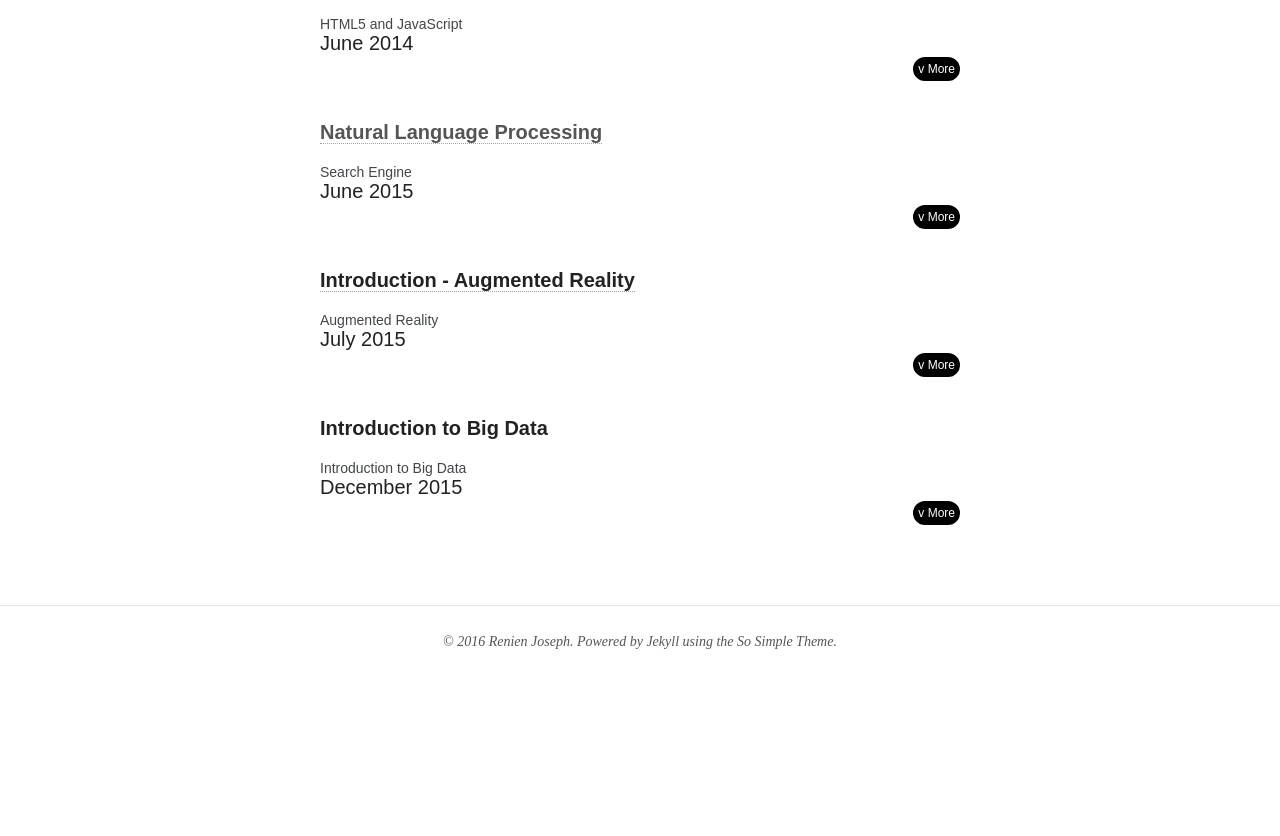
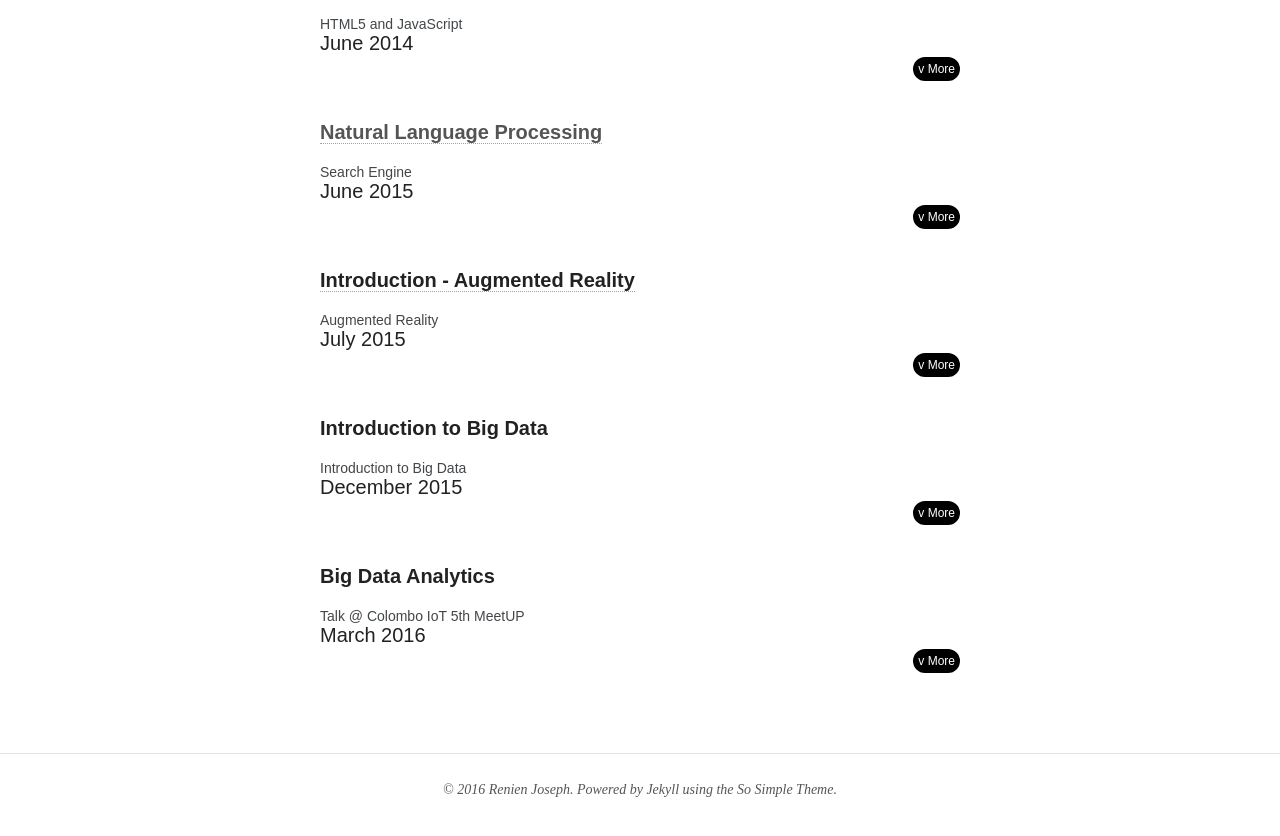
Before and after one commit to Renien/Renien.github.io, a Jekyll site: the page built from talk.md, in a window 1280 px wide and 900 px high, scrolled down 1043 px. Shown: the top 836 px of the window. Built offline with Jekyll 4.4.1, drawn with Linux system fonts in a browser that asks for light colours; nearby versions of some CDN libraries; before the commit the page ends 1795 px from its top, so only the background shows below that.

Commit message:
posted the IoT meetup details and the image

```diff
--- a/talk.md
+++ b/talk.md
@@ -133,6 +133,47 @@ We had a good interactive and hands-on session in Big Data and Web Technologies.
 
 <div markdown="0" class="read-more-toggle" align="right"><a class="btn">v More</a></div>
 
+
+**Big Data Analytics**
+
+<div class="publication-header-conference">Talk @ Colombo IoT 5th MeetUP </div>
+<div>March 2016</div>
+
+<div markdown="1" class="read-more-content">
+<br>
+
+[**Colombo IoT, Sri Lanka**](http://www.meetup.com/colomboiot/){:target="_blank"} group organized Colombo IoT 5th MeetUP on March 10th, 2016. They invited me and my colleague [**Samith Sandanayake**](https://twitter.com/malhora){:target="_blank"} to talk on Big Data Analytics. It was a great opportunity to meet different people who are mainly focused to gather data using IoT platform.
+
+At the end of our presentation we showed a few demos using the current trending big data analytic tools.
+
+<figure class="half">
+    {% for item in (1..3) %}
+    <a href="{{ site.url }}/images/talk/iot-meetup/{{ item }}.jpg">
+            <img src="{{ site.url }}/images/talk/iot-meetup/{{ item }}.jpg" alt="image">
+            </a>
+    {% endfor %}
+	<figcaption>During the session on 10th March 2016</figcaption>
+</figure>
+</div>
+
+<div markdown="0" class="read-more-toggle" align="right"><a class="btn">v More</a></div>
+
+
+
+
+
+
+
+
+
+
+
+
+
+
+
+
+
 <style type="text/css">
 .read-more-toggle .btn{
 	padding: 3px;
```
Also changed, not shown: images/talk/iot-meetup/1.jpg (added), images/talk/iot-meetup/2.jpg (added), images/talk/iot-meetup/3.jpg (added).
